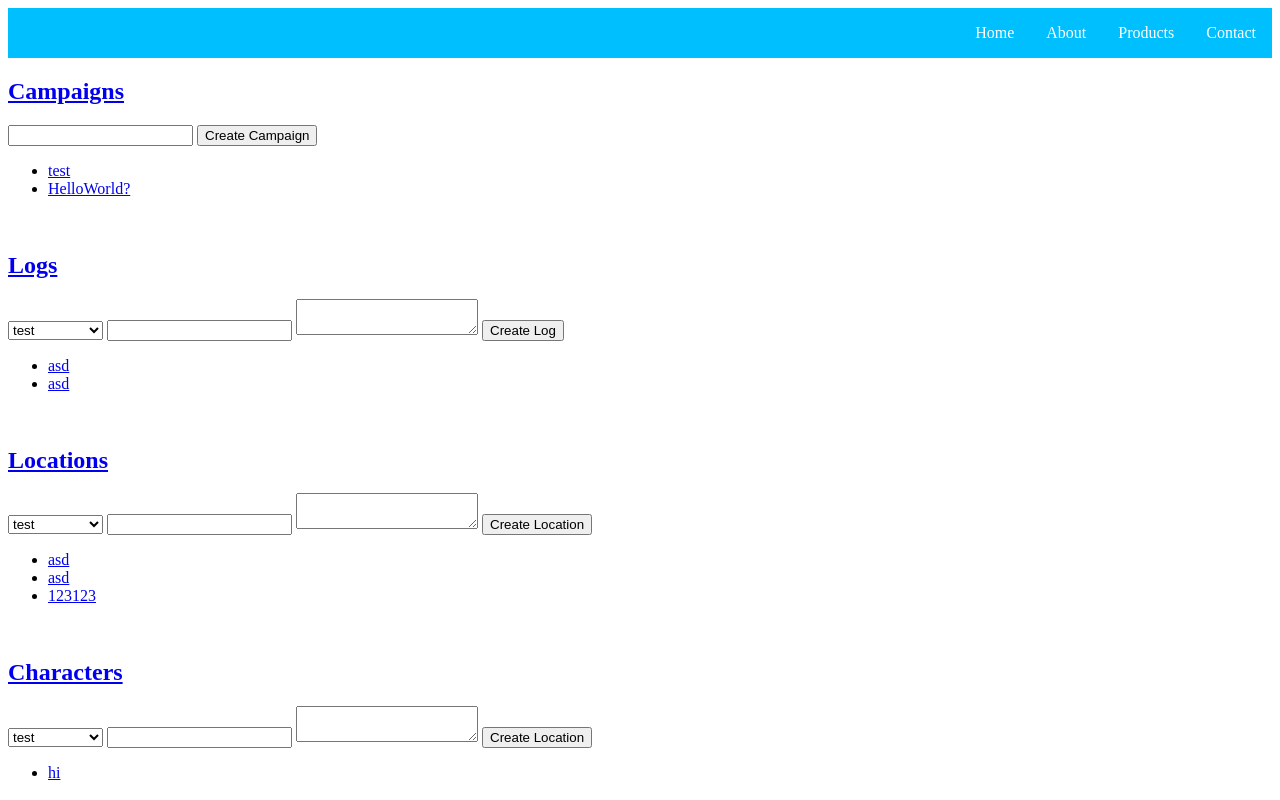
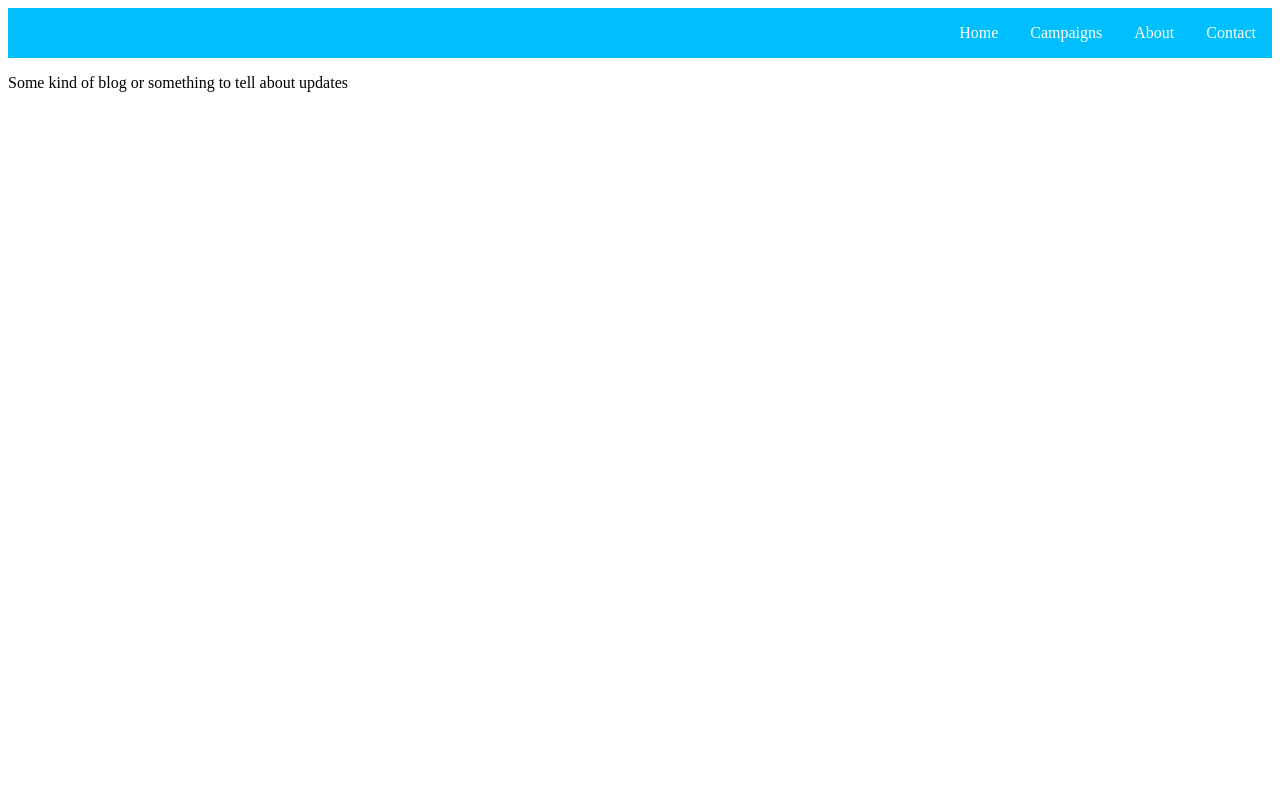
Before and after one commit to Gronex/Campaign-Log, a Django app: page / in a window 1280 px wide. Run offline with Django 3.2, Linux system fonts and the light colour scheme; data comes from the database, SQL or seed files in the repository; both versions use the stored data as it was after the commit; parts of the project's set-up code (start-up, migrations or seed data) failed here and were passed over.

Commit message:
Added sub pages, and moved campaign view to its own page, with individual pages for each campaign with only the related logs, locations and characters

```diff
--- a/Campaign_Log/templates/base.html
+++ b/Campaign_Log/templates/base.html
@@ -9,9 +9,9 @@
 
     <body>
         <ul class="navigation">
-            <li><a href="#">Home</a></li>
+            <li><a href="/">Home</a></li>
+            <li><a href="/mycampaigns/">Campaigns</a></li>
             <li><a href="#">About</a></li>
-            <li><a href="#">Products</a></li>
             <li><a href="#">Contact</a></li>
         </ul>
 
--- a/Campaign_Log/templates/index.html
+++ b/Campaign_Log/templates/index.html
@@ -1,100 +1,6 @@
 {% extends 'base.html' %}
 {% block content %}
-<h2><a href="{% url 'campaign-list' %}" title="View all campaigns">Campaigns</a></h2>
 
-<form action="{% url 'campaign-list' %}" method="post">
-    <input type="text" name="title" />
-    <input type="submit" value="Create Campaign" />
-</form>
-<!-- Campaign area -->
-<ul>
-    {% for campaign in campaigns %}
-        <li>
-            <!-- this URL is built automaticaly -->
-            <a href="{% url 'campaign-instance' campaign.id %}">{{campaign.title}}</a>
-        </li>
-    {% endfor %}
-</ul>
+<p>Some kind of blog or something to tell about updates</p>
 
-</br>
-<!-- Log area -->
-<div>
-    <h2><a href="{% url 'log-list' %}" title="View all logs">Logs</a></h2>
-    <form action="{% url 'log-list' %}" method="post" />
-        <select name="campaign">
-            {% for campaign in campaigns %}
-                <option value="{% url 'campaign-instance' campaign.id %}">{{campaign.title}}</option>
-            {% endfor %}
-        </select>
-        <input type="text" name="title" />
-        <textarea type="text" name="content"></textarea>
-
-        <input type="submit" value="Create Log"/>
-    </form>
-
-    <ul>
-        {% for log in logs %}
-            <li>
-                <a href="{% url 'log-instance' log.id %}">{{log.title}}</a>
-            </li>
-        {% endfor %}
-    </ul>
-</div>
-
-</br>
-<!-- Location area -->
-<div>
-    <h2><a href="{% url 'location-list' %}" title="View all locations">Locations</a></h2>
-    <form action="{% url 'location-list' %}" method="post" />
-
-        <select name="campaign">
-            {% for campaign in campaigns %}
-                <option value="{% url 'campaign-instance' campaign.id %}">{{campaign.title}}</option>
-            {% endfor %}
-        </select>
-
-        <input type="text" name="name" />
-        <textarea type="text" name="description"></textarea>
-
-
-        <input type="submit" value="Create Location"/>
-    </form>
-    <ul>
-        {% for location in locations %}
-            <li>
-                <a href="{% url 'location-instance' location.id %}">{{location.name}}</a>
-            </li>
-        {% endfor %}
-    </ul>
-</div>
-
-</br>
-
-<!-- Character area -->
-<div>
-    <h2><a href="{% url 'character-list' %}" title="View all characters">Characters</a></h2>
-
-    <form action="{% url 'character-list' %}" method="post" />
-
-        <select name="campaign">
-            {% for campaign in campaigns %}
-                <option value="{% url 'campaign-instance' campaign.id %}">{{campaign.title}}</option>
-            {% endfor %}
-        </select>
-
-        <input type="text" name="name" />
-        <textarea type="text" name="description"></textarea>
-
-
-        <input type="submit" value="Create Location"/>
-    </form>
-
-    <ul>
-        {% for character in characters %}
-            <li>
-                <a href="{% url 'character-instance' character.id %}">{{character.name}}</a>
-            </li>
-        {% endfor %}
-    </ul>
-</div>
 {% endblock %}
--- a/Campaign_Log/views.py
+++ b/Campaign_Log/views.py
@@ -7,13 +7,28 @@ from Campaign_Log.serializers import CampaignSerializer, LogSerializer, Characte
 
 def index_view(request):
     response = {
-        'campaigns': Campaign.objects.all(),
         'logs': Log.objects.all(),
         'characters': Character.objects.all(),
         'locations': Location.objects.all(),
     }
 
     return render(request, 'index.html', response)
+
+def campaignListView(request):
+    response = {
+        'campaigns': Campaign.objects.all(),
+    }
+    return render(request, 'campaignList.html', response)
+
+def myCampaignView(request, pk):
+    campaign = Campaign.objects.get(pk=pk)
+    response = {
+        'campaign': campaign,
+        'logs': Log.objects.filter(campaign=campaign),
+        'characters': Character.objects.filter(campaign=campaign),
+        'locations': Location.objects.filter(campaign=campaign),
+    }
+    return render(request, 'campaign.html', response)
 
 
 class CampaignView(generics.ListCreateAPIView):
--- a/RPG_Campaign_Log/urls.py
+++ b/RPG_Campaign_Log/urls.py
@@ -27,6 +27,9 @@ urlpatterns = patterns('',
     url(r'^logs/(?P<pk>[\d]+)/$',views.LogInstanceView.as_view(), name='log-instance'),
     url(r'^characters/(?P<pk>[\d]+)/$',views.CharacterInstanceView.as_view(), name='character-instance'),
     url(r'^locations/(?P<pk>[\d]+)/$',views.LocationInstanceView.as_view(), name='location-instance'),
+
+    url(r'^mycampaigns/$', views.campaignListView, name='my-campaign-list'),
+    url(r'^mycampaigns/(?P<pk>[\d]+)/$', views.myCampaignView, name='my-campaign'),
 )
 
 urlpatterns = format_suffix_patterns(urlpatterns)
```
Also changed, not shown: Campaign_Log/templates/campaign.html (added, +34 -0 lines), Campaign_Log/templates/campaignList.html (added, +24 -0 lines), db.sqlite3.
